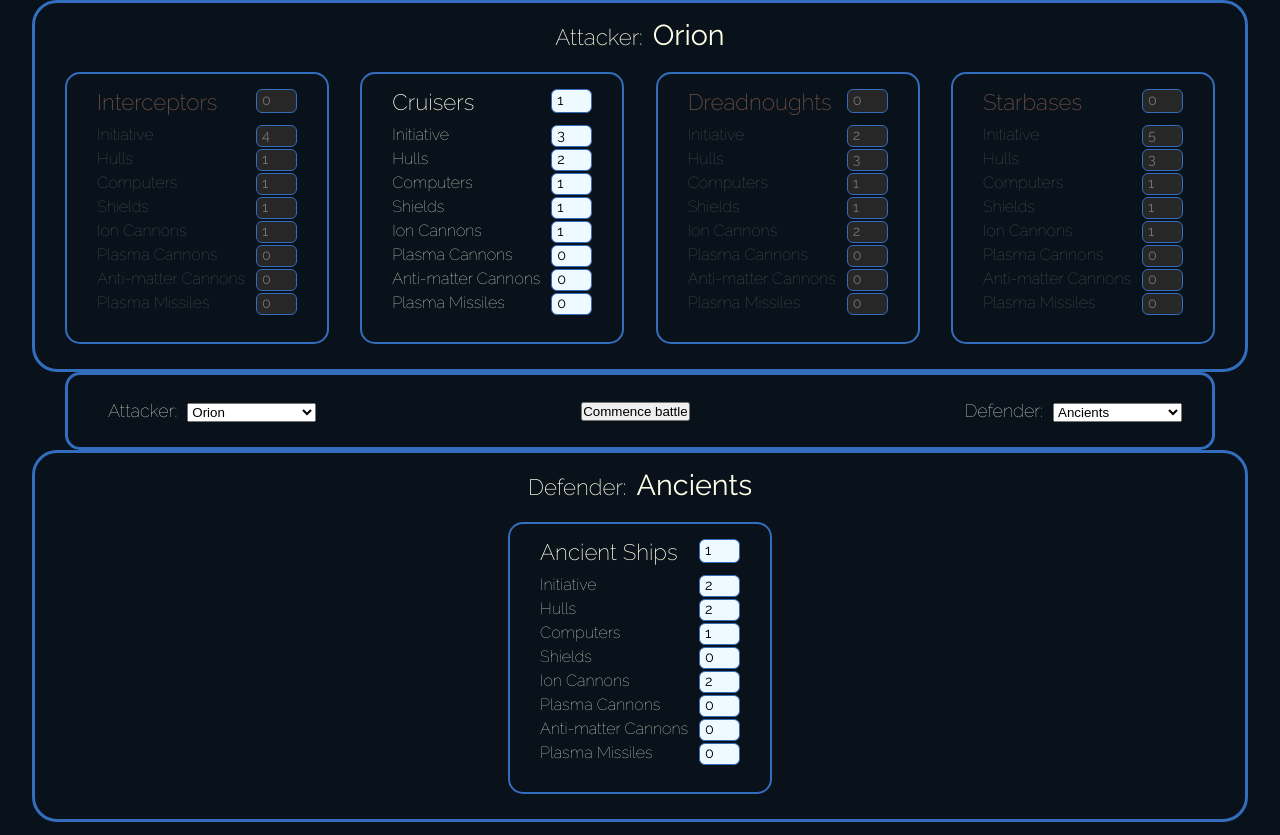
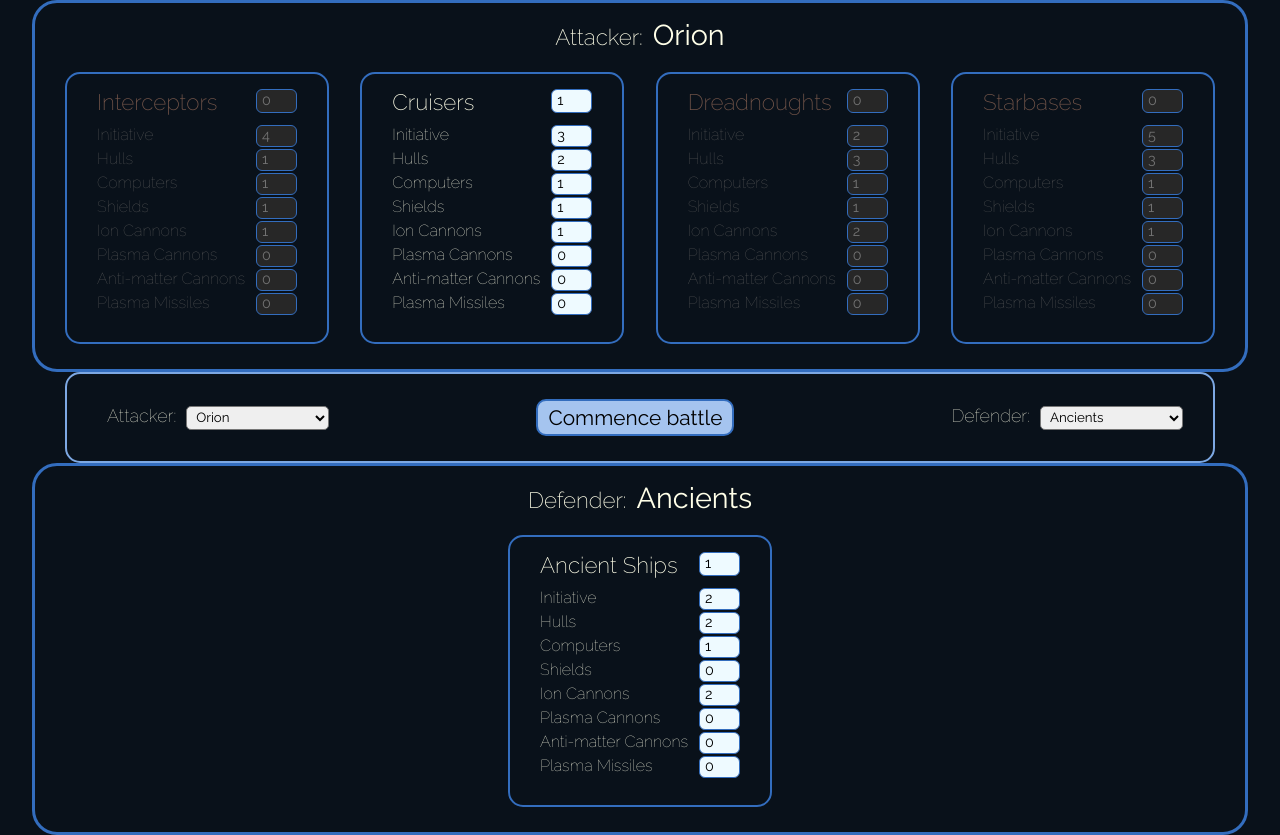
Before and after one commit to pablisch/eclipse-combat-calculator, a React (Vite) app: page / in a window 1280 px wide. Built offline with nearby package versions, Linux system fonts and the light colour scheme.

Commit message:
Implementing styles for battle button. Issues with the screen not re-rendering during calculation process

```diff
--- a/src/App.jsx
+++ b/src/App.jsx
@@ -1,4 +1,4 @@
-import { useState } from 'react';
+import { useEffect, useState } from 'react';
 import cloneDeep from 'lodash/cloneDeep';
 import { playerShipData } from './data/playerShipData';
 import PlayerSelectionBox from './components/PlayerSelectionBox';
@@ -17,18 +17,29 @@ import {
 
 function App() {
   const [allData, setAllData] = useState(playerShipData);
+  const [battleInProgress, setBattleInProgress] = useState(false);
+  const [battleCount, setBattleCount] = useState(false);
 
   const [attackerIndex, setAttackerIndex] = useState(3);
   const [defenderIndex, setDefenderIndex] = useState(0);
 
+  useEffect(() => {
+    console.log('battle in progress?', battleInProgress);
+    if (battleCount > 0) startBattle();
+  // eslint-disable-next-line react-hooks/exhaustive-deps
+  }, [battleCount])
 
   let armies = [];
-  let attacks = 0;
+  // let attacks = 0;
   let allRolls = [];
-  let runs = 100000;
+  let runs = 500000;
 
   const handleBattle = () => {
+    setBattleInProgress(true);
+    setBattleCount(count => count + 1);
+  };
 
+  const startBattle = () => {
     // console.log('Fight!')
     const attacker = allData[attackerIndex].ships;
     const defender = allData[defenderIndex].ships;
@@ -46,7 +57,7 @@ function App() {
     for (let i = 0; i < runs; i++) {
       armies = cloneDeep(startingArmies);
       // console.log('armies: ', armies[0], armies[1]);
-      attacks = 0;
+      // attacks = 0;
       while (enemiesRemaining(armies)) {
         const shooter = getNextAttacker(armies);
         const shots = fireCannons(shooter);
@@ -54,7 +65,7 @@ function App() {
         const targets = orderTargetsByPriority(armies, shooter.getRole());
         // console.log(enemiesRemaining(armies));
         assignDamage(targets, shooter, shots, armies, allRolls);
-        attacks++;
+        // attacks++;
         if (!enemiesRemaining(armies)) {
           const winner = armies[0].role;
           // console.log(`${winner} won after ${attacks} attacks! ${allRolls}`);
@@ -67,39 +78,14 @@ function App() {
       }
 
       armies = [];
-      attacks = 0;
+      // attacks = 0;
       allRolls = [];
     }
-    console.log('attacker:', Math.round(battles.attacker / 1000), 'defender:', Math.round(battles.defender / 1000), 'over', runs, 'battles.');
+    console.log('attacker:', Math.round(battles.attacker / (runs / 100)), 'defender:', Math.round(battles.defender / (runs / 100)), 'over', runs, 'battles.');
+    console.log(battleInProgress)
+    setBattleInProgress(false);
     // console.log('startingArmies: ', startingArmies);
   };
-
-  // function deepClone(obj) {
-  //   if (obj === null || typeof obj !== 'object') {
-  //     return obj;
-  //   }
-
-  //   if (obj instanceof Ship) {
-  //     // Create a new Ship instance with the same properties
-  //     const { id, role, name, initiative, hulls, computers, shields, ionCannons, plasmaCannons, antimatterCannons, missiles, missileRounds, rounds, missileThreat, cannonThreat, priority } = obj;
-  //     return new Ship(role, name, initiative, hulls, computers, shields, ionCannons, plasmaCannons, antimatterCannons, missiles);
-  //   }
-
-  //   if (Array.isArray(obj)) {
-  //     // Create a new array with deep-cloned elements
-  //     return obj.map(deepClone);
-  //   }
-
-  //   // Create a new object with deep-cloned properties
-  //   const newObj = {};
-  //   for (const key in obj) {
-  //     newObj[key] = deepClone(obj[key]);
-  //   }
-
-  //   return newObj;
-  // }
-
-
 
   return (
     <div id='App'>
@@ -119,6 +105,7 @@ function App() {
           setAttackerIndex={setAttackerIndex}
           setDefenderIndex={setDefenderIndex}
           handleBattle={handleBattle}
+          battleInProgress={battleInProgress}
         />
       </div>
       <div id='defender'>
@@ -128,6 +115,7 @@ function App() {
           playIndex={defenderIndex}>
           Defender
         </CombatantBox>
+        {console.log('rendering app')}
       </div>
     </div>
   );
--- a/src/components/PlayerSelectionBox.css
+++ b/src/components/PlayerSelectionBox.css
@@ -3,6 +3,7 @@
   align-items: center;
   justify-content: space-between;
   border: 3px solid #336dbe;
+  border: 2px solid #7da8e3;
   border-radius: 15px;
   padding: 25px 30px;
   width: var(--box-width);
@@ -11,3 +12,38 @@
 .combatant-select-box label {
   margin: 10px;
 }
+
+.combatant-select-box select {
+  font-family: 'Raleway', sans-serif;
+  padding: 2px 5px;
+  border-radius: 5px;
+}
+
+.player-selection-box button {
+  font-family: 'Raleway', sans-serif;
+  font-size: 1.3rem;
+  padding: 4px 10px;
+  border-radius: 10px;
+  border: 2px solid #336dbe;
+  background-color: #a5c4ef;
+}
+
+.player-selection-box button:hover {
+  border: 2px solid #f3b538;
+  background-color: #be3333;
+  color: #ffe943;
+  cursor: pointer;
+}
+
+.calculating {
+  border: 2px solid #38f35a;
+  background-color: #be33ab;
+  color: #353324;
+}
+
+button:disabled {
+  border: 2px solid #e8e0d1;
+  background-color: #9e9292;
+  color: #302f25;
+  cursor: pointer;
+}
--- a/src/components/PlayerSelectionBox.jsx
+++ b/src/components/PlayerSelectionBox.jsx
@@ -8,6 +8,7 @@ const PlayerSelectionBox = ({
   setAttackerIndex,
   setDefenderIndex,
   handleBattle,
+  battleInProgress,
 }) => {
 
   const handleSelectAttacker = (e) => {
@@ -40,7 +41,7 @@ const PlayerSelectionBox = ({
         </select>
       </div>
 
-      <button onClick={handleBattle}>Commence battle</button>
+      <button onClick={handleBattle} disabled={battleInProgress} className={battleInProgress ? 'calculating' : ''}>{battleInProgress ? 'Calulating' : 'Commence battle'}</button>
 
       <div id='defender-selector-box' className='combatant-select-box'>
         <label htmlFor='selectDefender'>Defender:</label>
@@ -55,6 +56,7 @@ const PlayerSelectionBox = ({
           ))}
         </select>
       </div>
+      {console.log('rendering player selection box', battleInProgress)}
     </div>
   );
 };
@@ -65,6 +67,7 @@ PlayerSelectionBox.propTypes = {
   defenderIndex: PropTypes.number.isRequired,
   setDefenderIndex: PropTypes.func.isRequired,
   handleBattle: PropTypes.func.isRequired,
+  battleInProgress: PropTypes.bool.isRequired,
 };
 
 export default PlayerSelectionBox;
```
